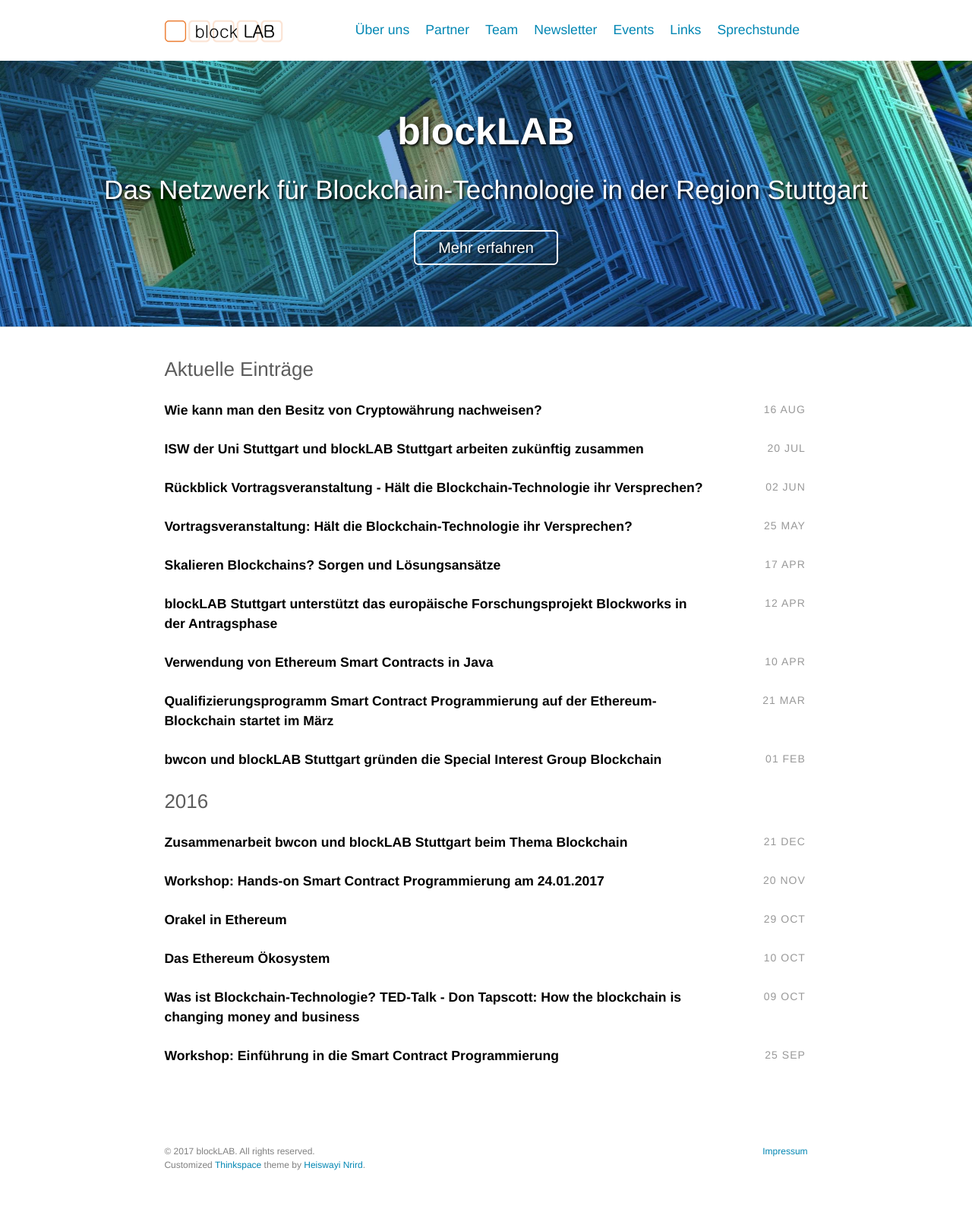
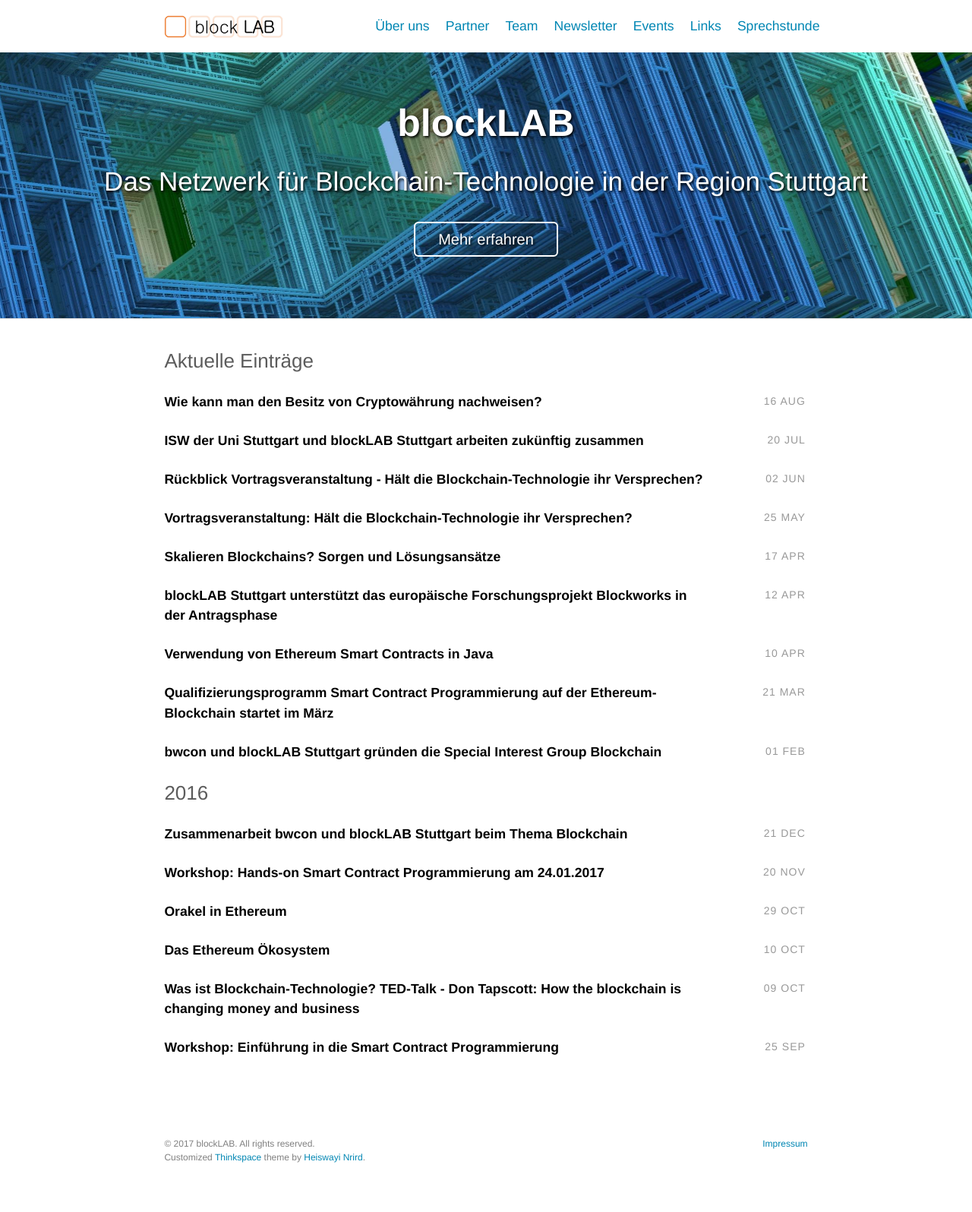
Before and after one commit to blocklab/site, a Jekyll site: the page built from index.html, in a window 1280 px wide. Shown: the whole page at 76% size. Built offline with Jekyll 4.4.1, drawn with Linux system fonts in a browser that asks for light colours.

Commit message:
improve styling

```diff
--- a/_includes/nav.html
+++ b/_includes/nav.html
@@ -1,5 +1,4 @@
 <nav class="nav">
-  <div class="container">
   <a class="logo" href="{{ '/' | prepend: site.baseurl }}">
     <img src="/assets/images/logo.svg" height="30" alt="{{ site.title }}{{ site.title2 }}"/>
   </a>
@@ -15,7 +14,6 @@
     <li><a href="{{ '/links' | prepend: site.baseurl }}">Links</a></li>
     <li><a href="{{ '/sprechstunde' | prepend: site.baseurl }}">Sprechstunde</a></li>
   </ul>
-  </div>
 </nav>
 
 <script>
--- a/assets/scss/_layout.scss
+++ b/assets/scss/_layout.scss
@@ -95,20 +95,28 @@ hr {
   }
 }
 
+.nav {
+  max-width: 900px;
+  margin-left: auto;
+  margin-right: auto;
+}
+
 .logo {
-  margin: 0 1em 1em 0;
+  padding-left: 1.5em;
   cursor: pointer;
   letter-spacing: 0.8px;
 }
 
-.nav {
-  min-height: 64px;
+.logo img {
+  margin: 20px 0 12px;
 }
 
 ul.navbar {
   list-style-type: none;
   float: right;
+  margin-top: 21px;
   margin-bottom: 0;
+  margin-left: 0;
 }
 
 ul.navbar li {float: left;}
@@ -124,9 +132,13 @@ ul.navbar li a {
 }
 
 .navbar-expander {
+  margin: 19px 25px 0 0;
   font-size: 1.3em;
   display: none;
   float: right;
+  border: 2px solid $blue-color;
+  border-radius: 6px;
+  padding: 0 5px 0 5px;
 }
 
 @media screen and (max-width:879px) {
@@ -134,11 +146,10 @@ ul.navbar li a {
   .navbar-expander {
     display: inline-block;
   }
-}
 
-@media screen and (max-width:879px) {
   ul.navbar {
     float: none;
+    margin-top: 0;
   }
   ul.navbar.responsive li {
     float: none;
@@ -266,7 +277,6 @@ ul.navbar li a {
 }
 
 .jumbotron-panel {
-  margin-top: -10px;
   background: url("/assets/images/jumbotron_cubes.jpg") no-repeat center center;
   height: 350px;
   background-size: cover;
```
Lines whose indentation alone changed are shown as unchanged.
